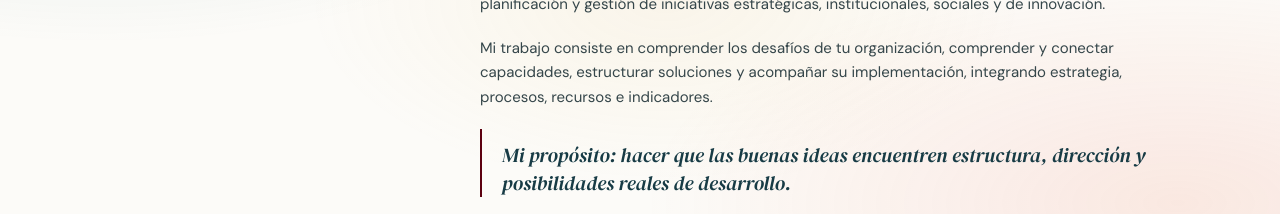
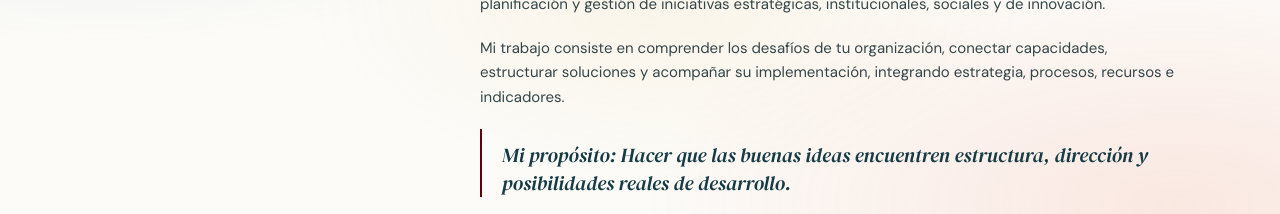
Before and after one commit to mpstratops/mpstratops.com, a plain HTML site: page index.html in a window 1280 px wide. Shown: the part 1272-1486 px from the top of the page. Drawn offline with nearby package versions, Linux system fonts and the light colour scheme.

Commit message:
Update index.html

```diff
--- a/index.html
+++ b/index.html
@@ -179,10 +179,10 @@
           </p>
           <p>Soy Miyi Paola Sotelo Prieto, profesional en Finanzas y Relaciones Internacionales, especialista en Gerencia de Proyectos e Inteligencia de Negocios y magíster en Planificación y Gestión de Procesos Empresariales.</p>
           <p>Cuento con más de 8 años de experiencia acompañando organizaciones en la estructuración, planificación y gestión de iniciativas estratégicas, institucionales, sociales y de innovación.</p>
-          <p>Mi trabajo consiste en comprender los desafíos de tu organización, comprender y conectar capacidades, estructurar soluciones y acompañar su implementación, integrando estrategia, procesos, recursos e indicadores.</p>
+          <p>Mi trabajo consiste en comprender los desafíos de tu organización, conectar capacidades, estructurar soluciones y acompañar su implementación, integrando estrategia, procesos, recursos e indicadores.</p>
 
           <div class="pt-3 border-l-2 border-terracota pl-5">
-            <p class="font-serif italic text-xl text-bosque">Mi propósito: hacer que las buenas ideas encuentren estructura, dirección y posibilidades reales de desarrollo.</p>
+            <p class="font-serif italic text-xl text-bosque">Mi propósito: Hacer que las buenas ideas encuentren estructura, dirección y posibilidades reales de desarrollo.</p>
           </div>
           <a href="https://www.linkedin.com/in/miyipaolasotelop/" target="_blank" rel="noopener noreferrer" class="inline-flex items-center gap-2 text-sm font-bold text-terracota hover:text-bosque transition-colors">
             Conoce mi trayectoria en LinkedIn <i class="fa-solid fa-arrow-up-right-from-square text-xs"></i>
```
